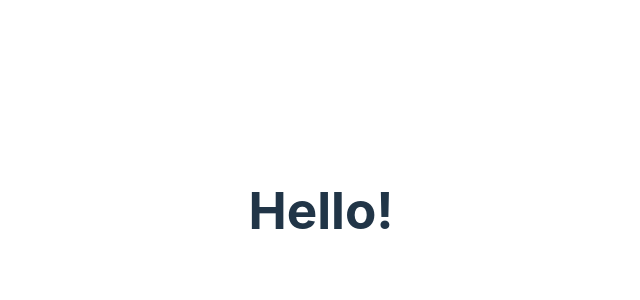
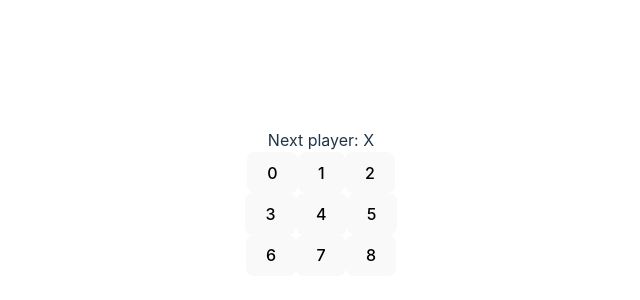
Before and after one commit to requin883/ReactApp, a React (Vite) app in the folder react_tik_tak_toe/: page / in a window 1280 px wide. Shown: the part 190-490 px from the top of the page, without its empty margins (319-959 px from the left). Built offline with nearby package versions, Linux system fonts and the light colour scheme.

Commit message:
feat: add functionality to square function

```diff
--- a/react_tik_tak_toe/src/main.jsx
+++ b/react_tik_tak_toe/src/main.jsx
@@ -1,10 +1,61 @@
-import React from 'react'
-import ReactDOM from 'react-dom/client'
-import App from './App'
-import './index.css'
+import React from "react";
+import ReactDOM from "react-dom/client";
+import './index.css';
+import './App.css';
+function Square(props){
+    return (
+      <button className="square" onClick={()=>console.log('click')}>
+        {props.value}
+      </button>
+    );
+}
 
-ReactDOM.createRoot(document.getElementById('root')).render(
-  <React.StrictMode>
-    <App />
-  </React.StrictMode>
-)
+class Board extends React.Component {
+  renderSquare(i) {
+    return <Square value={i}/>;
+  }
+
+  render() {
+    const status = 'Next player: X';
+
+    return (
+      <div>
+        <div className="status">{status}</div>
+        <div className="board-row">
+          {this.renderSquare(0)}
+          {this.renderSquare(1)}
+          {this.renderSquare(2)}
+        </div>
+        <div className="board-row">
+          {this.renderSquare(3)}
+          {this.renderSquare(4)}
+          {this.renderSquare(5)}
+        </div>
+        <div className="board-row">
+          {this.renderSquare(6)}
+          {this.renderSquare(7)}
+          {this.renderSquare(8)}
+        </div>
+      </div>
+    );
+  }
+}
+
+function Game(){
+    return (
+      <div className="game">
+        <div className="game-board">
+          <Board />
+        </div>
+        <div className="game-info">
+          <div>{/* status */}</div>
+          <ol>{/* TODO */}</ol>
+        </div>
+      </div>
+    );
+}
+
+// ========================================
+
+const root = ReactDOM.createRoot(document.getElementById("root"));
+root.render(<Game />);
```
